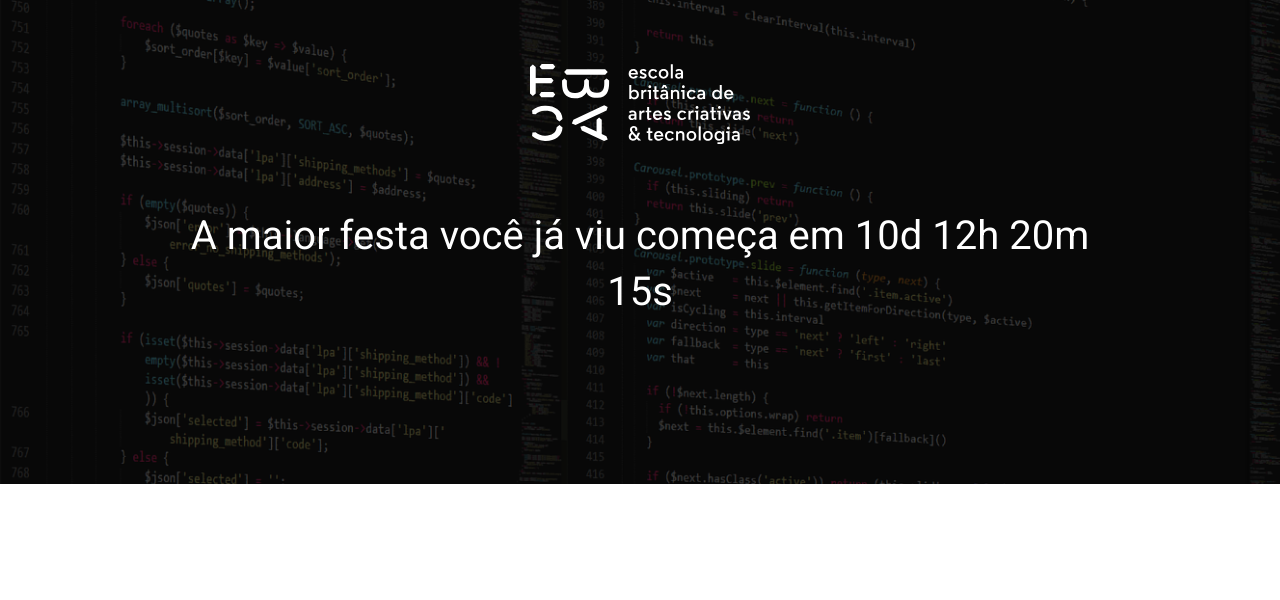
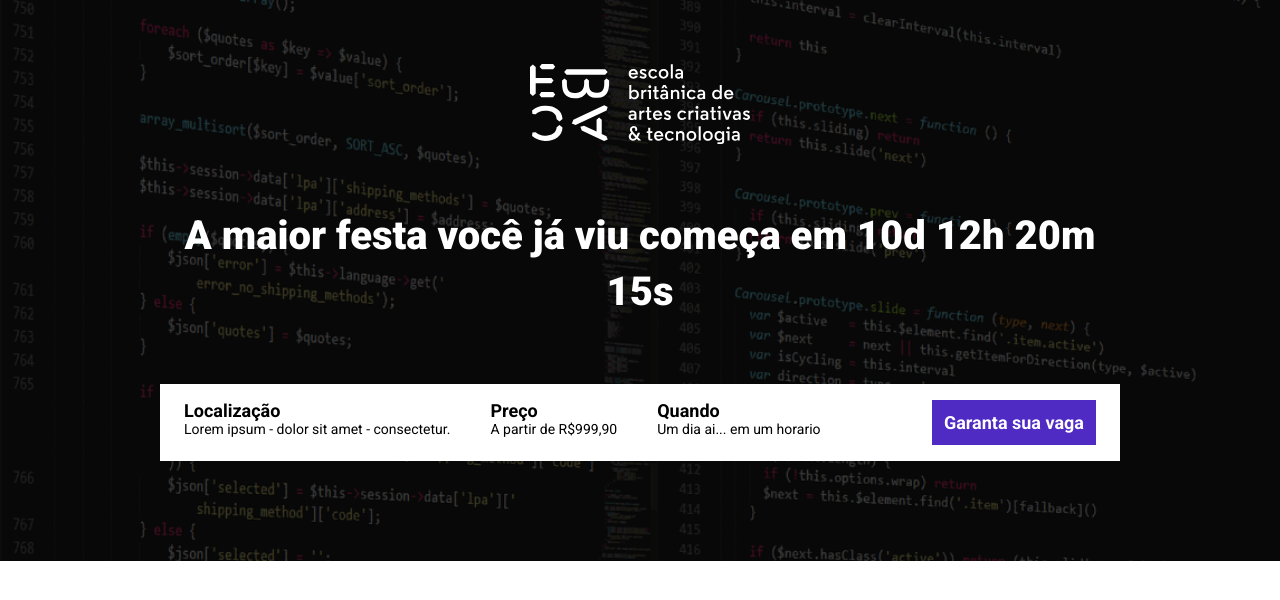
Before and after one commit to jrcmelo/data-evento, a website built with Parcel: page src/index.html in a window 1280 px wide. Built offline with nearby package versions, Linux system fonts and the light colour scheme.

Commit message:
Implementação do hero.

```diff
--- a/package.json
+++ b/package.json
@@ -2,7 +2,6 @@
   "name": "data-evento",
   "version": "1.0.0",
   "description": "",
-  "main": "index.js",
   "scripts": {
     "dev": "parcel src/index.html src/styles/main.scss src/scripts/main.js",
     "test": "echo \"Error: no test specified\" && exit 1"
--- a/src/index.html
+++ b/src/index.html
@@ -9,15 +9,34 @@
     <link rel="preconnect" href="https://fonts.gstatic.com" crossorigin>
     <link href="https://fonts.googleapis.com/css2?family=Roboto:wght@400;700;900&display=swap" rel="stylesheet">
     <!-- Style -->
-    <link rel="stylesheet" href="styles/main.scss">
+    <link rel="stylesheet" href="styles/main.scss"> <!--//BUG Não tá encontrando-->
 </head>
 <body>
     <header class="hero">
         <div class="container">
-            <img class="hero__logo" src="./images/ebac_logo.svg" alt="EBAC">
+            <img class="hero__logo" src="./images/ebac_logo.svg" alt="EBAC"> <!--//TODO Trocar conteudo-->
             <p class="hero__text">
                 A maior festa você já viu começa em 10d 12h 20m 15s <!--//TODO 07/12 ou 04/12-->
             </p>
+            <div class="infos-bar">
+                <ul class="infos-bar__infos">
+                    <li class="infos-bar__infos__item">
+                        <b>Localização</b>
+                        Lorem ipsum - dolor sit amet - consectetur. <!--//TODO Trocar conteudo-->
+                    </li>
+                    <li class="infos-bar__infos__item">
+                        <b>Preço</b>
+                        A partir de R$999,90 <!--//TODO Trocar conteudo-->
+                    </li>
+                    <li class="infos-bar__infos__item">
+                        <b>Quando</b>
+                        Um dia ai... em um horario <!--//TODO Trocar conteudo-->
+                    </li>
+                </ul>
+                <a href="#" class="button button--primary">
+                    Garanta sua vaga
+                </a>
+            </div>
         </div>
     </header>
     <!-- Scripts JS -->
--- a/src/styles/_hero.scss
+++ b/src/styles/_hero.scss
@@ -1,7 +1,7 @@
 .hero {
     padding-top: 64px;
     padding-bottom: 100px;
-    background-image: url(../images/fundo.png);
+    background-image: url(../images/fundo.png); //TODO Trocar conteudo
     background-repeat: no-repeat;
     background-size: cover;
     position: relative;
@@ -22,11 +22,11 @@
     }
 
     &__text {
-        padding-top: 64px;
-        padding-bottom: 64px;
+        margin-top: 64px;
+        margin-bottom: 64px;
         font-size: 40px;
         line-height: 56px;
-        font-size: 800;
+        font-weight: 800;
         text-align: center;
     }
 
--- /dev/null
+++ b/src/styles/components/_buttons.scss
@@ -0,0 +1,23 @@
+.button {
+    padding: 12px;
+    font-size: 18px;
+    font-weight: bold;
+    text-decoration: none;
+    text-align: center;
+    white-space: nowrap;
+
+    &--primary {
+        color: #fff;
+        background-color: #4F2AC3; //TODO Trocar cor?
+    }
+
+    @media (max-width: 640px) {
+        display: block;
+        width: 100%;
+    }
+
+    @media (max-width: 1024px) {
+        display: flex;
+        align-items: center;
+    }
+}
--- /dev/null
+++ b/src/styles/components/_infos_bar.scss
@@ -0,0 +1,40 @@
+.infos-bar {
+    padding: 16px 24px;
+    background-color: #fff;
+    display: flex;
+    justify-content: space-between;
+
+    &__infos {
+        display: flex;
+        gap: 40px;
+
+        &__item {
+            font-size: 14px;
+            color: #000;
+
+            b {
+                color: #000;
+                font-size: 18px;
+                display: block;
+            }
+        }
+    }
+
+    @media (max-width: 640px) {
+        display: block;
+
+        &__infos {
+            display: block;
+
+            &__item {
+                margin-bottom: 24px;
+            }
+        }
+    }
+
+    @media (max-width: 1024px) {
+        &__infos {
+            gap: 16px;
+        }
+    }
+}
--- a/src/styles/main.scss
+++ b/src/styles/main.scss
@@ -1,4 +1,6 @@
 @use 'hero';
+@use 'components/infos_bar';
+@use 'components/buttons';
 
 * {
     margin: 0;
@@ -6,6 +8,7 @@
     box-sizing: border-box;
     font-family: Roboto, sans-serif;
     color: #fff;
+    list-style: none;
 }
 
 .container {
```
Also changed, not shown: assets/css-3.png (added), assets/html.png (added), assets/js.png (added), assets/sass.png (added), src/styles/configs/variables.scss (added), 1 other file.
